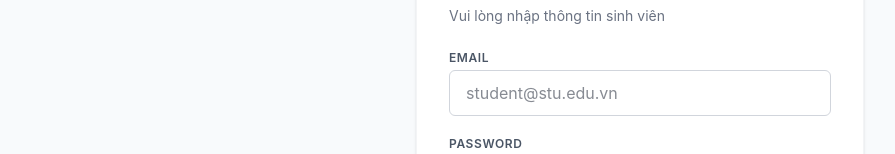
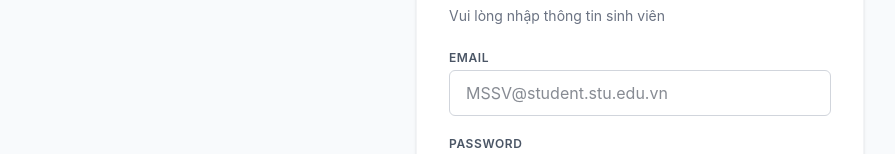
Before and after one commit to qui13082004a-afk/TTTN_FE, a React (Vite) app: page /login in a window 1280 px wide. Shown: the part 302-456 px from the top of the page, without its empty margins (0-895 px from the left). Built offline with nearby package versions, Linux system fonts and the light colour scheme.

Commit message:
fix typo

```diff
--- a/src/pages/Login.jsx
+++ b/src/pages/Login.jsx
@@ -29,7 +29,7 @@ export default function Login() {
                 <label className="block text-xs font-semibold text-gray-600 uppercase tracking-wider mb-1">Email</label>
                 <input
                   type="email"
-                  placeholder="student@stu.edu.vn"
+                  placeholder="MSSV@student.stu.edu.vn"
                   className="w-full px-4 py-2.5 rounded-md border border-gray-300 focus:outline-none focus:ring-2 focus:ring-red-500 focus:border-transparent transition-all"
                 />
               </div>
```
